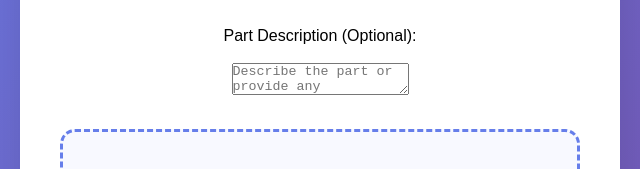
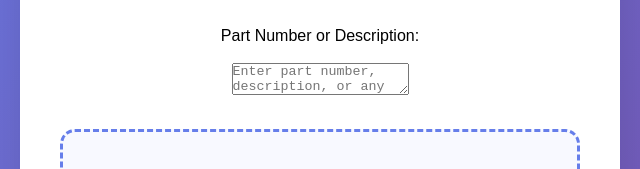
Before and after one commit to Alecrity/truck-parts-frontend, a plain HTML site: page index.html in a window 1280 px wide. Shown: the part 269-438 px from the top of the page, 320-960 px from the left. Drawn offline with Linux system fonts and the light colour scheme.

Commit message:
Update index.html

```diff
--- a/index.html
+++ b/index.html
@@ -187,10 +187,10 @@
         <h1>🔧 Universal Truck Parts Identifier</h1>
 
         <div class="description-section">
-            <div class="description-title">Part Description (Optional):</div>
+            <div class="description-title">Part Number or Description:</div>
             <br>
             <textarea id="partDescription" class="description-input"
-                     placeholder="Describe the part or provide any additional details to help with identification (e.g., location on vehicle, symptoms, part numbers visible, etc.)"></textarea>
+                     placeholder="Enter part number, description, or any details to help identify the part (e.g., 'brake caliper F150 2018', 'part #12345-ABC', 'leaking power steering pump', etc.)"></textarea>
         </div>
 
         <div class="upload-area" id="uploadArea">
```
